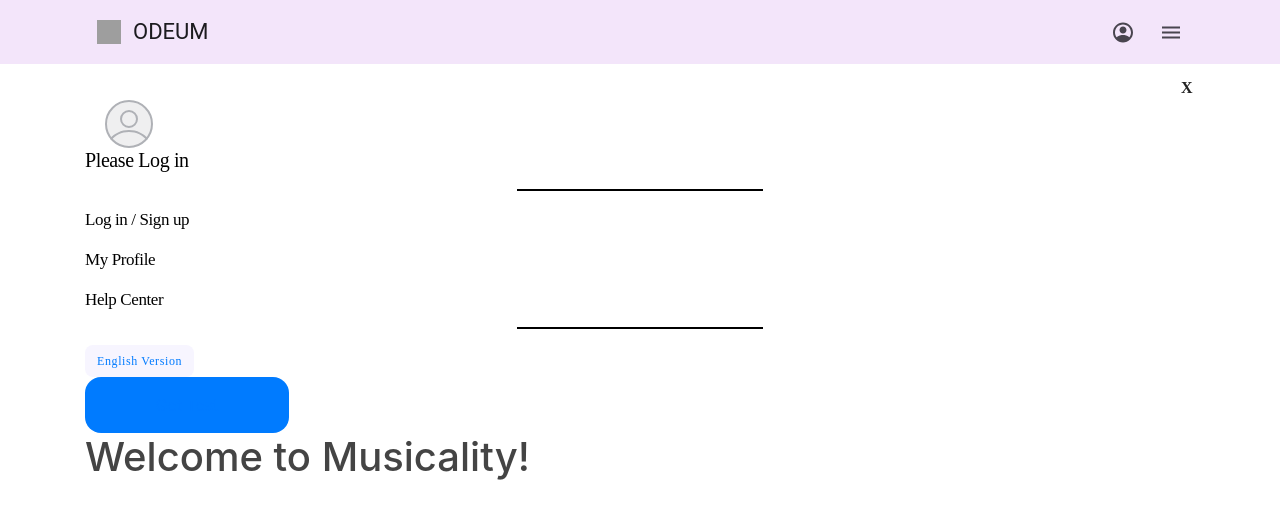
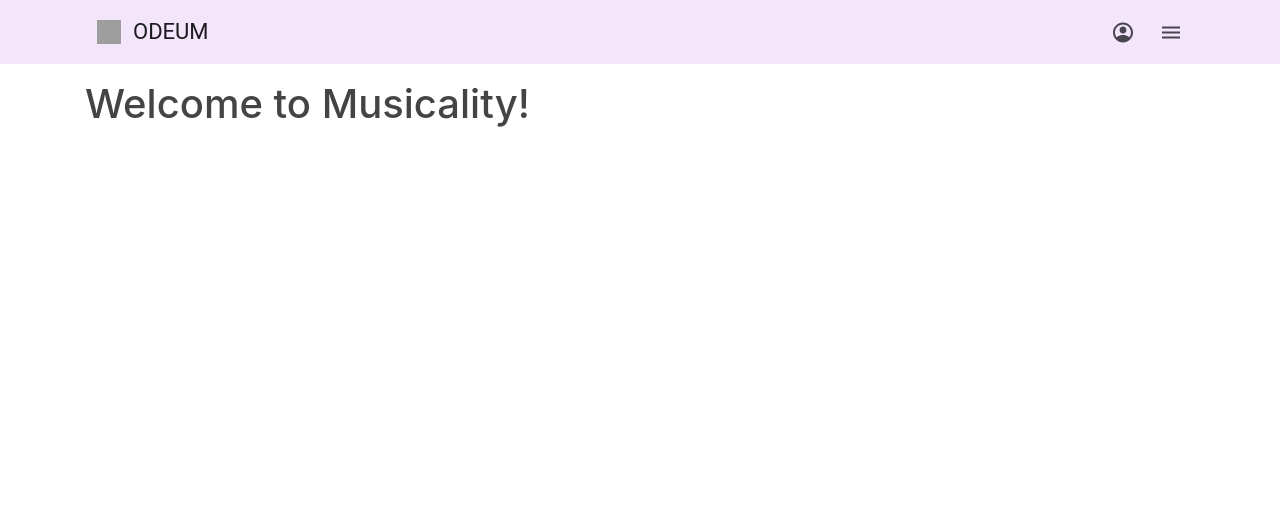
Before and after one commit to jeffreyroh2002/Musicality, a Flask app: page / in a window 1280 px wide. Shown: the top 519 px of the page. Run offline with Flask 3, Linux system fonts and the light colour scheme; some libraries are stand-ins or nearby versions; grey boxes are pictures that could not be loaded.

Commit message:
fix layout codes

```diff
--- a/WebApp/templates/layout.html
+++ b/WebApp/templates/layout.html
@@ -31,9 +31,7 @@
           <div class="headline-div">
             <a class="headline" href="/">ODEUM</a>
           </div>
-            <!-- 드롭다운 메뉴바 -->
-            <div class="dropdown_bar">
-              <div class="leading-icon">
+          <div class="leading-icon account-modal-btn">
             <div class="state-layer">
               <a class="icon-layout" >
                 <svg xmlns="http://www.w3.org/2000/svg" width="24" height="25" viewBox="0 0 24 25" fill="none">
@@ -42,9 +40,6 @@
               </a>
             </div>
           </div>
-            </div>
-
-
           <div class="leading-icon">
             <div class="state-layer">
               <a class="icon-layout" href="">
@@ -57,16 +52,12 @@
         </div>
       </nav>
     </header>
-    <main role="main" class="container" id="main-container">
     <!-- 드롭다운 시 보여질 태그 -->
-      <div class="dropdown_content">
+    <div class="account-modal" id="accountModal">
+      <div class="account-modal-content">
         {% if current_user.is_authenticated %}
-          <div style="display: flex; justify-content: space-between;">
+          <span class="close-profile" onclick="closeModal()">&times;</span>
           <img class="profile-img" style="border-radius: 48px; background: lightgray 50% / cover no-repeat; ;" src="{{ url_for('static', filename=image_file) }}">
-            <div>
-              <a href="javascript:close_profile();" class="close-profile">X</a>
-            </div>
-          </div>
           <h3 class="profile-user">Welcome! {{ current_user.username }}</h3>
           <hr style="width: 246px; height: 1px; background: #000;">
           <div class="profile-features">
@@ -76,7 +67,7 @@
           </div>
         {% else %}
           <div>
-            <div style="display: flex; justify-content: space-between;">
+            <span class="close-profile" onclick="closeModal()">&times;</span>
             <svg class="profile-img" xmlns="http://www.w3.org/2000/svg" width="48" height="48" viewBox="0 0 48 48" fill="none">
               <g clip-path="url(#clip0_32_1996)">
                 <circle cx="24" cy="24" r="23" fill="#EFEFF0" stroke="#AFB1B6" stroke-width="2"/>
@@ -89,8 +80,6 @@
                 </clipPath>
               </defs>
             </svg>
-              <a href="javascript:close_profile();" class="close-profile">X</a>
-            </div>
             <h3 class="profile-user">Please Log in</h3>
           </div>
           <hr style="width: 246px; height: 1px; background: #000;">
@@ -114,6 +103,9 @@
           <a class=start-test-phrase" href="{{ url_for('questions.test_questions', test_type = 1, audio_file_id=0) }}">Get Test</a>
         </div>
       </div>
+    </div>
+
+    <main role="main" class="container" id="main-container">
       <div class="row">
         <div class="col-md-8">
           {% with messages = get_flashed_messages(with_categories=true) %}
@@ -130,6 +122,7 @@
       </div>
     </main>
 
+    <div id="overlay"></div>
 
     <!-- Optional JavaScript -->
     <!-- jQuery first, then Popper.js, then Bootstrap JS -->
```
Lines whose indentation alone changed are shown as unchanged.
